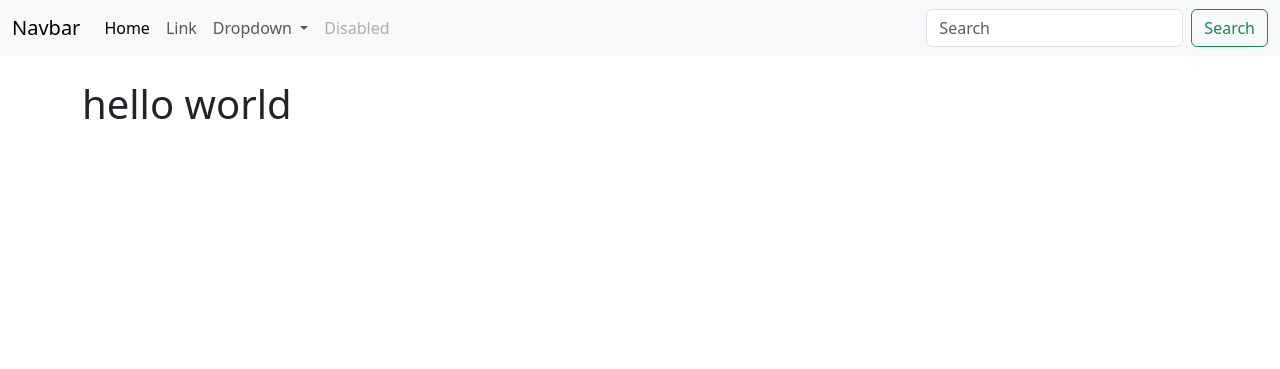
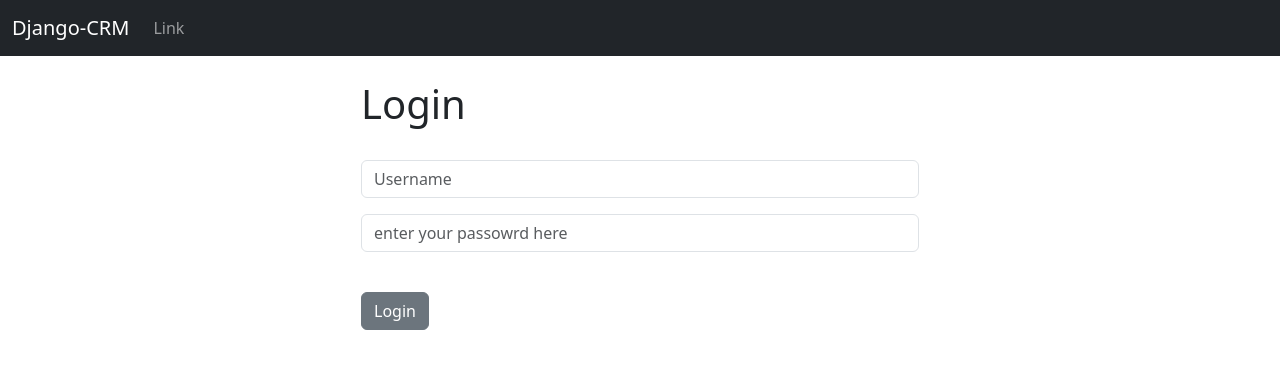
Before and after one commit to Alhrafas/Django-crm, a Django app: page / in a window 1280 px wide. Shown: the top 369 px of the page. Run offline with Django 4.2, Linux system fonts and the light colour scheme.

Commit message:
initial commit

```diff
--- a/website/templates/base.html
+++ b/website/templates/base.html
@@ -10,6 +10,18 @@
     {% include 'navbar.html' %}
     <div class="container">
         <br>
+
+        {% if messages %}
+
+          {% for message in messages %}
+          <div class="alert alert-warning alert-dismissible fade show" role="alert">
+            {{ message }}
+            <button type="button" class="btn-close" data-bs-dismiss="alert" aria-label="Close"></button>
+          </div>
+          {% endfor %}
+
+        {% endif %}
+
         {% block content %}
 
         {% endblock content %}
--- a/website/templates/home.html
+++ b/website/templates/home.html
@@ -1,6 +1,30 @@
 {% extends 'base.html' %}
 
+{% block content %}
 
-{% block content %}
-<h1>hello world</h1>
+{% if user.is_authenticated %}
+    <h1>Hello</h1>
+    {% else %}
+    <div class="col-md-6 offset-md-3">
+        <h1>Login</h1>
+        <br>
+        <form method="POST" action="{% url 'home' %}">
+            {% csrf_token %}
+            <form>
+                <div class="mb-3">
+
+                  <input type="text" class="form-control" name="username" placeholder="Username" required>
+
+                </div>
+
+                <div class="mb-3">
+                  <input type="password" class="form-control" name="password" placeholder="enter your passowrd here" required>
+                </div>
+                <br>
+                <button type="submit" class="btn btn-secondary">Login</button>
+              </form>
+        </form>
+    </div>
+{% endif %}
+
 {% endblock content %}
--- a/website/templates/navbar.html
+++ b/website/templates/navbar.html
@@ -1,36 +1,15 @@
-<nav class="navbar navbar-expand-lg bg-body-tertiary">
+<nav class="navbar navbar-expand-lg navbar-dark bg-dark">
     <div class="container-fluid">
-      <a class="navbar-brand" href="#">Navbar</a>
+      <a class="navbar-brand" href="{% url 'home' %}">Django-CRM</a>
       <button class="navbar-toggler" type="button" data-bs-toggle="collapse" data-bs-target="#navbarSupportedContent" aria-controls="navbarSupportedContent" aria-expanded="false" aria-label="Toggle navigation">
         <span class="navbar-toggler-icon"></span>
       </button>
       <div class="collapse navbar-collapse" id="navbarSupportedContent">
         <ul class="navbar-nav me-auto mb-2 mb-lg-0">
           <li class="nav-item">
-            <a class="nav-link active" aria-current="page" href="#">Home</a>
-          </li>
-          <li class="nav-item">
             <a class="nav-link" href="#">Link</a>
           </li>
-          <li class="nav-item dropdown">
-            <a class="nav-link dropdown-toggle" href="#" role="button" data-bs-toggle="dropdown" aria-expanded="false">
-              Dropdown
-            </a>
-            <ul class="dropdown-menu">
-              <li><a class="dropdown-item" href="#">Action</a></li>
-              <li><a class="dropdown-item" href="#">Another action</a></li>
-              <li><hr class="dropdown-divider"></li>
-              <li><a class="dropdown-item" href="#">Something else here</a></li>
-            </ul>
-          </li>
-          <li class="nav-item">
-            <a class="nav-link disabled" aria-disabled="true">Disabled</a>
-          </li>
         </ul>
-        <form class="d-flex" role="search">
-          <input class="form-control me-2" type="search" placeholder="Search" aria-label="Search">
-          <button class="btn btn-outline-success" type="submit">Search</button>
-        </form>
       </div>
     </div>
   </nav>
--- a/website/url.py
+++ b/website/url.py
@@ -3,5 +3,6 @@ from . import views
 
 urlpatterns = [
     path('', views.home, name='home'),
-
+    # path('login', views.login_user, name='login'),
+    # path('logout', views.logout_user, name='logout'),
 ]
--- a/website/views.py
+++ b/website/views.py
@@ -1,5 +1,27 @@
-from django.shortcuts import render
+from django.shortcuts import render, redirect
+from django.contrib.auth import authenticate, login, logout
+from django.contrib import messages
 
 # Create your views here.
 def home(request):
-    return render(request, 'home.html', {})
+    # check if logged in
+    if request.method == 'POST':
+        username = request.POST['username']
+        password = request.POST['password']
+        # authenticate
+        user = authenticate(request, username=username, password=password)
+        if user is not None:
+            login(request, user)
+            messages.success(request, "You have been logged In")
+            return redirect('home')
+        else:
+            messages.success(request, "There is an Error logging In, Please Try Again...")
+            return redirect('home')
+    else:
+        return render(request, 'home.html', {})
+
+def login_user(request):
+    pass
+
+def logout_user(request):
+    pass
```
Also changed, not shown: db.sqlite3.
